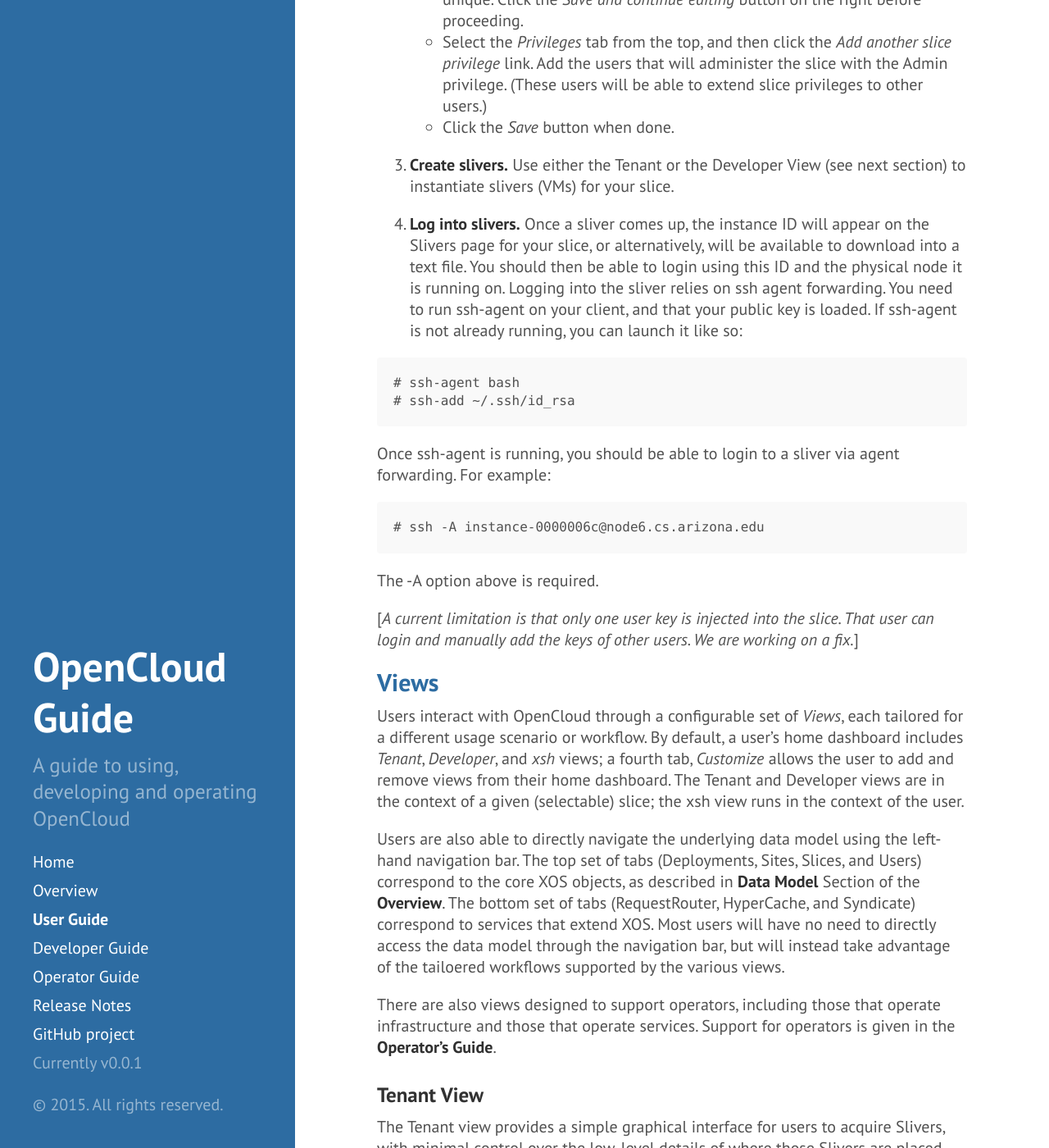
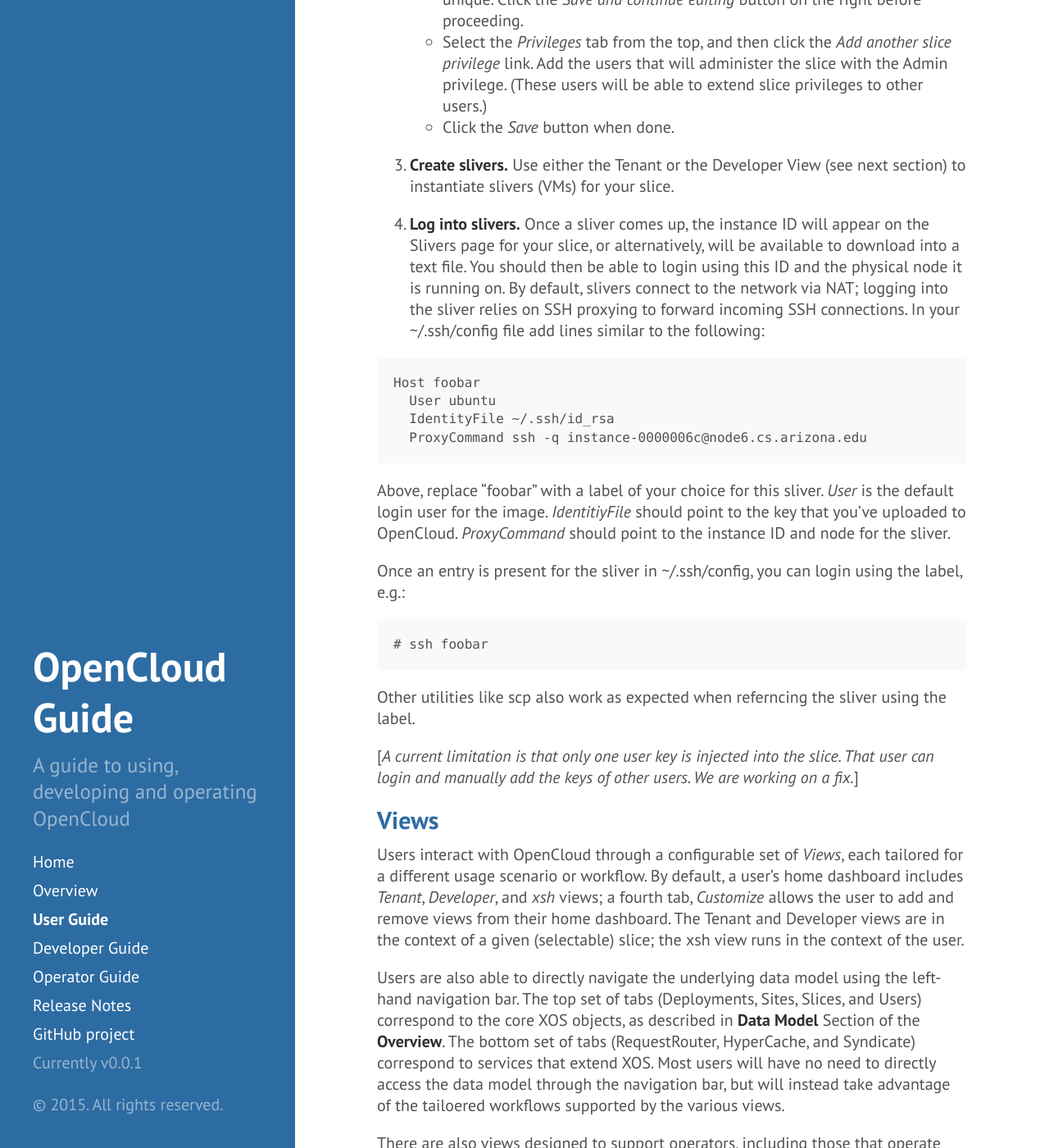
Before and after one commit to open-cloud/open-cloud.github.io.old, a Jekyll site: the page built from 1_user.md, in a window 1280 px wide and 1400 px high, scrolled down 724 px. Shown: the whole window at 82% size. Built offline with Jekyll 4.4.1, drawn with Linux system fonts in a browser that asks for light colours; Markdown is read by kramdown in place of the engine named in the settings.

Commit message:
Updated login instructions

````diff
--- a/1_user.md
+++ b/1_user.md
@@ -42,23 +42,33 @@
    appear on the Slivers page for your slice, or alternatively, will
    be available to download into a text file. You should then be able
    to login using this ID and the physical node it is running on.
-   Logging into the sliver relies on ssh agent forwarding. You need to
-   run ssh-agent on your client, and that your public key is loaded.
-   If ssh-agent is not already running, you can launch it like so:
+   By default, slivers connect to the network via NAT; logging into
+   the sliver relies on SSH proxying to forward incoming SSH
+   connections.  In your ~/.ssh/config file add lines similar to the
+   following:
 
 ```
-# ssh-agent bash
-# ssh-add ~/.ssh/id_rsa
+Host foobar
+  User ubuntu
+  IdentityFile ~/.ssh/id_rsa
+  ProxyCommand ssh -q instance-0000006c@node6.cs.arizona.edu
 ```
 
-Once ssh-agent is running, you should be able to login to a sliver via
-agent forwarding. For example:
+   Above, replace "foobar" with a label of your choice for this
+   sliver.  *User* is the default login user for the image.
+   *IdentitiyFile* should point to the key that you've uploaded to
+   OpenCloud.  *ProxyCommand* should point to the instance ID and
+   node for the sliver.
+
+   Once an entry is present for the sliver in ~/.ssh/config, you can
+   login using the label, e.g.:
 
 ```
-# ssh -A instance-0000006c@node6.cs.arizona.edu
+# ssh foobar
 ```
 
-The -A option above is required.
+   Other utilities like scp also work as expected when referncing
+   the sliver using the label.
 
 [*A current limitation is that only one user key is injected into the
 slice. That user can login and manually add the keys of other users.
````
